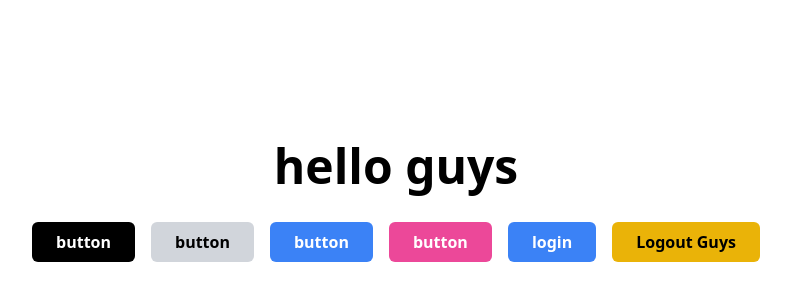
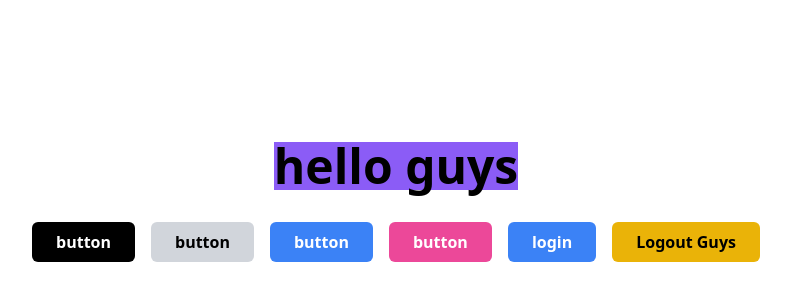
Before and after one commit to shire23/belajar-reactjs, a React (Vite) app: page / in a window 1280 px wide. Shown: the part 198-498 px from the top of the page, without its empty margins (244-1035 px from the left). Built offline with nearby package versions, Linux system fonts and the light colour scheme.

Commit message:
component-props

```diff
--- a/src/App.jsx
+++ b/src/App.jsx
@@ -6,7 +6,8 @@ function App() {
     <>
       <div className="flex flex-col justify-center items-center min-h-screen">
         {/* cara menambahkan style yang tidak ada di tailwind menggunakan arbitari atau kurung siku seperti contoh textColor dibawah ini */}
-        <ComponentProps textColor="text[#111827]" text="hello guys" />
+        <ComponentProps textColor="text bg-violet-500" text="hello guys"></ComponentProps>
+
         {/* cara menambahkan style */}
         {/* <ComponentProps textColor="text[#111827]" text="hello guys" /> */}
       </div>
```
